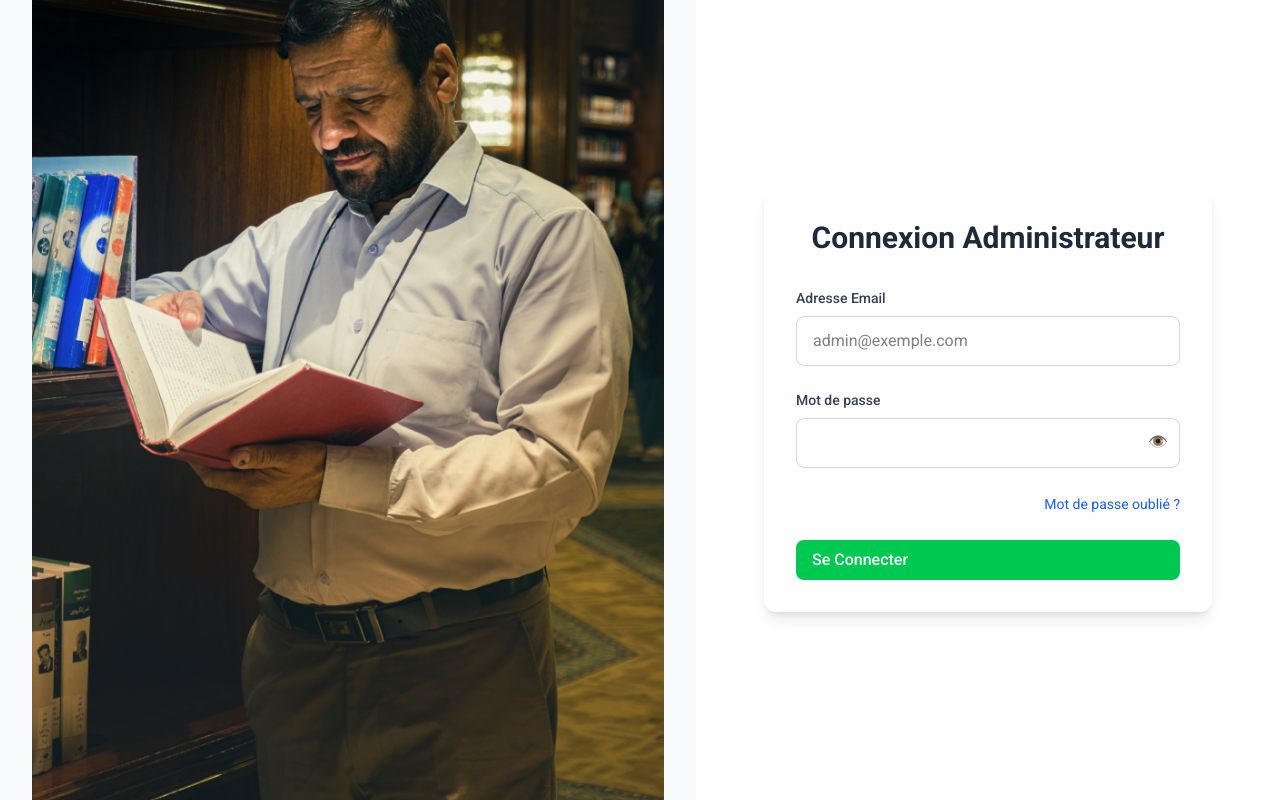
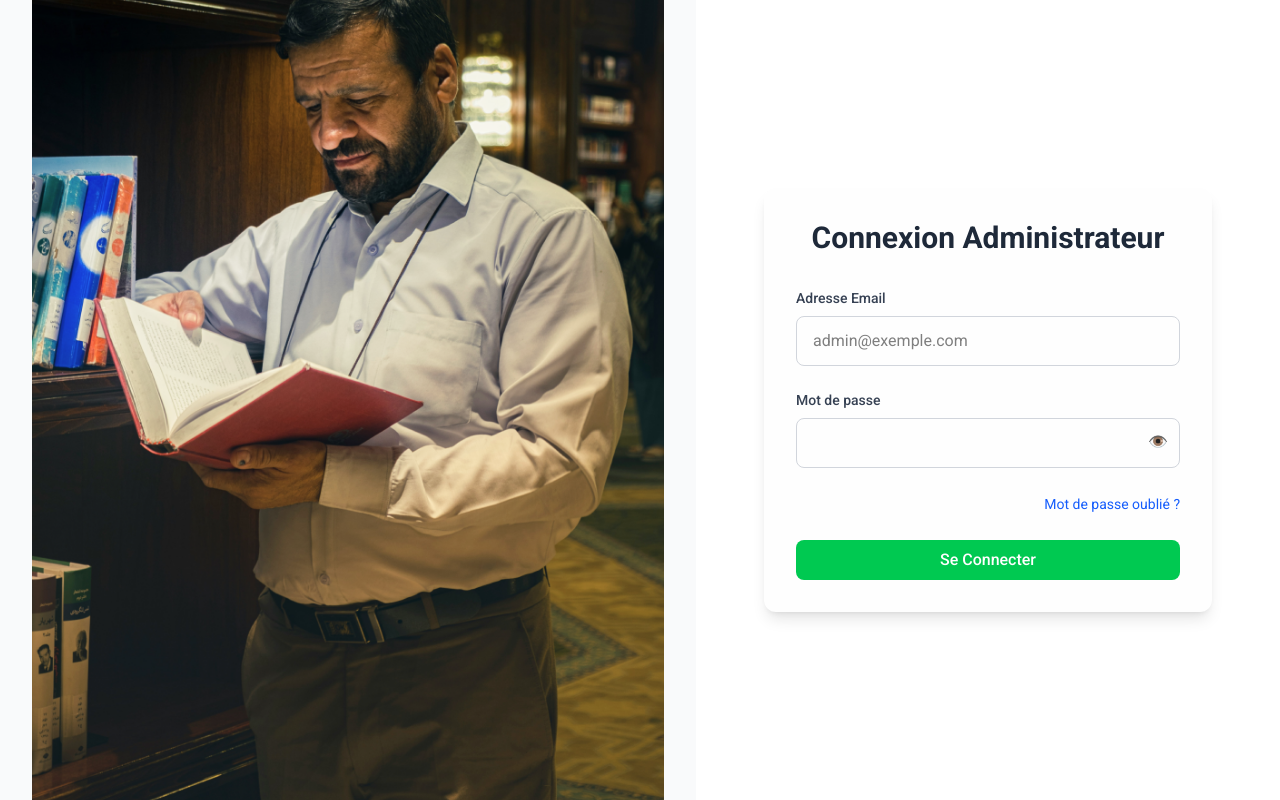
Before and after one commit to Ouassim721/Portail-de-gestion-des-profils-chercheurs, a React (Vite) app in the folder portail-chercheurs-frontend/: page /connexion in a window 1280 px wide. Built offline with nearby package versions, Linux system fonts and the light colour scheme.

Commit message:
configure vercel

```diff
--- a/portail-chercheurs-frontend/src/pages/administration/AdminConnexion.jsx
+++ b/portail-chercheurs-frontend/src/pages/administration/AdminConnexion.jsx
@@ -6,7 +6,7 @@ const AdminLogin = () => {
 
   const handleSubmit = (event) => {
     event.preventDefault();
-    navigate("/tableau");
+    navigate("/tableau_de_bord");
   };
 
   return (
--- a/portail-chercheurs-frontend/src/pages/connexion.jsx
+++ b/portail-chercheurs-frontend/src/pages/connexion.jsx
@@ -48,7 +48,10 @@ const LoginPage = () => {
 
           <form onSubmit={handleSubmit} className="space-y-6">
             <div>
-              <label htmlFor="email" className="block text-sm font-medium text-gray-700 mb-2">
+              <label
+                htmlFor="email"
+                className="block text-sm font-medium text-gray-700 mb-2"
+              >
                 Adresse Email
               </label>
               <input
@@ -62,7 +65,10 @@ const LoginPage = () => {
             </div>
 
             <div>
-              <label htmlFor="password" className="block text-sm font-medium text-gray-700 mb-2">
+              <label
+                htmlFor="password"
+                className="block text-sm font-medium text-gray-700 mb-2"
+              >
                 Mot de passe
               </label>
               <div className="relative">
@@ -97,7 +103,7 @@ const LoginPage = () => {
             <Button
               type="submit"
               variant="primary"
-              className="bg-green-500 hover:bg-green-700 text-white font-bold py-2 px-4 rounded focus:outline-none focus:shadow-outline w-full"
+              className="bg-green-500 hover:bg-green-700 text-white font-bold py-2 px-4 rounded flex justify-center focus:outline-none focus:shadow-outline w-full"
             >
               Se Connecter
             </Button>
--- a/portail-chercheurs-frontend/vite.config.js
+++ b/portail-chercheurs-frontend/vite.config.js
@@ -5,4 +5,8 @@ import tailwindcss from "@tailwindcss/vite";
 // https://vite.dev/config/
 export default defineConfig({
   plugins: [react(), tailwindcss()],
+  base: "/", // Ensure correct base path
+  build: {
+    outDir: "dist", // Default output directory for Vite
+  },
 });
```
Also changed, not shown: portail-chercheurs-frontend/vercel.json (added).
